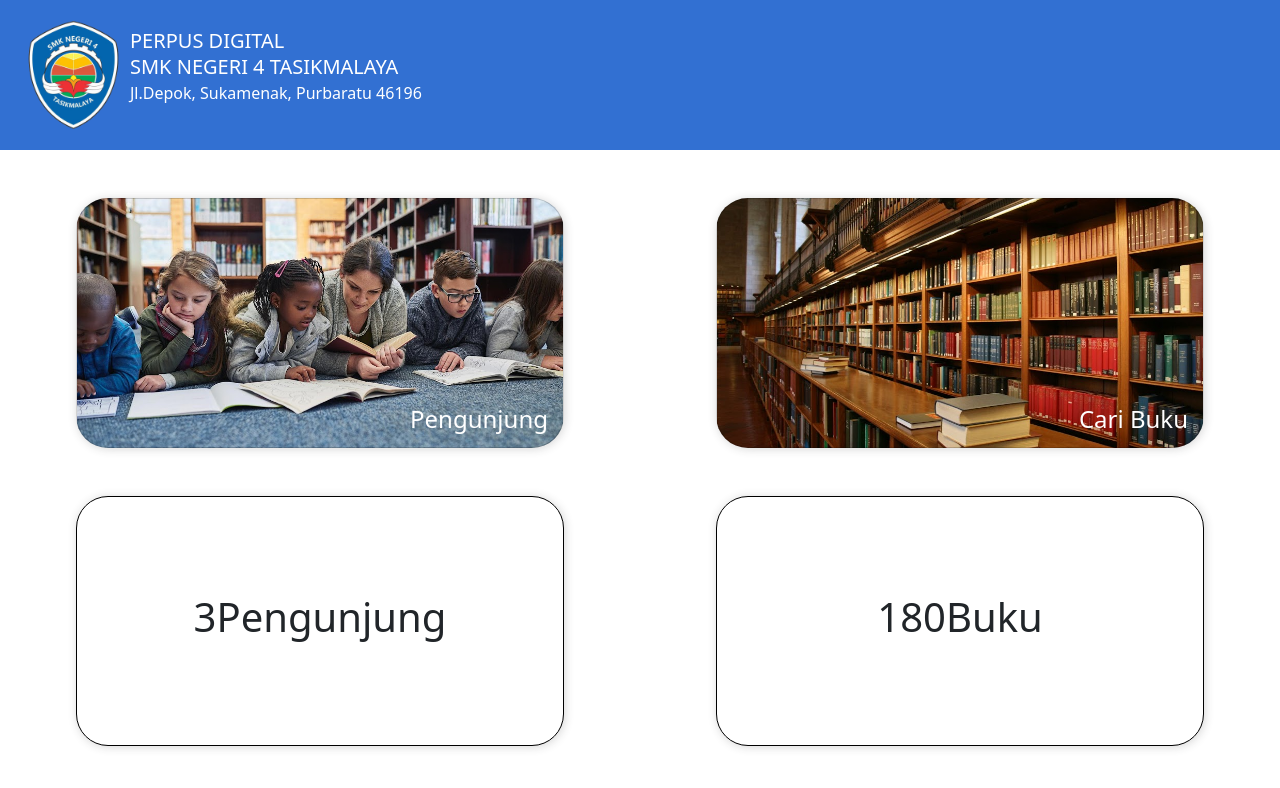
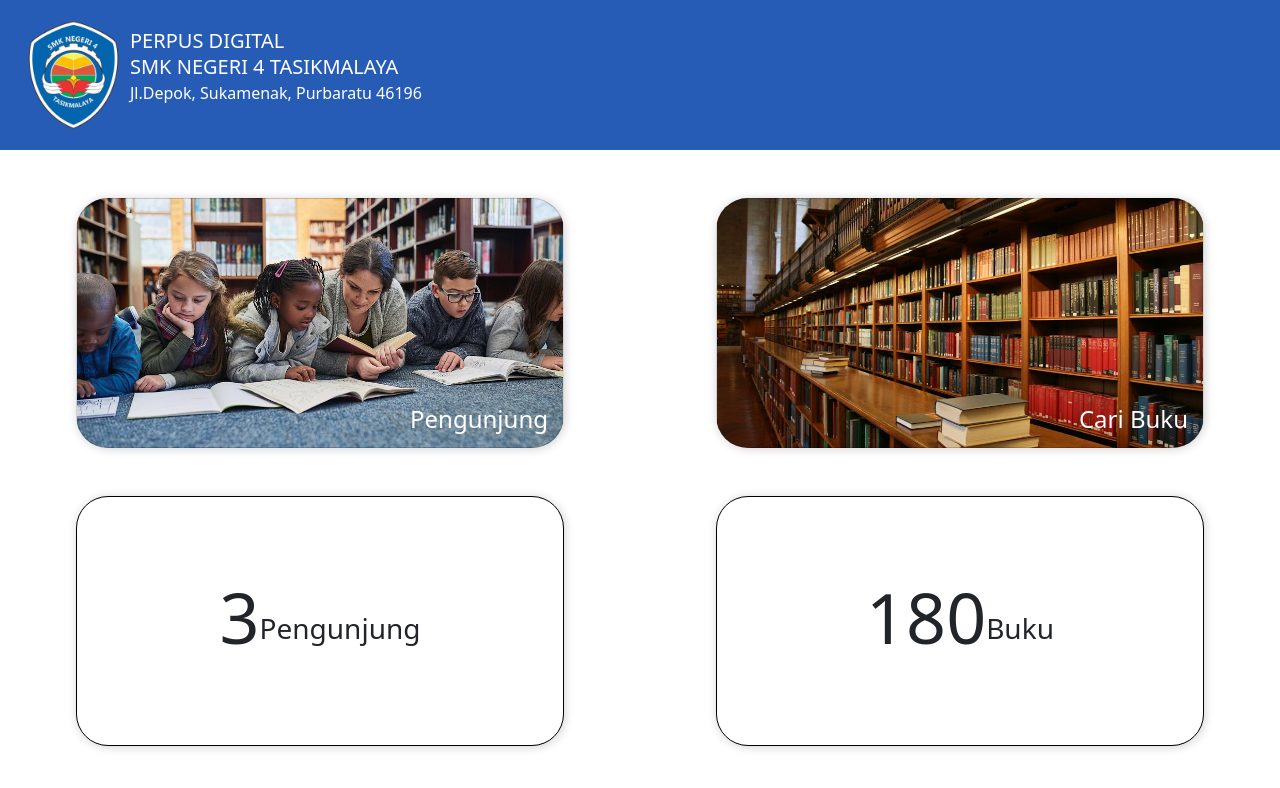
Before and after one commit to Tejar456/tefa-perpusdigital, a Nuxt app: page / in a window 1280 px wide. Shown: the top 788 px of the page. Built offline with nearby package versions, Linux system fonts and the light colour scheme.

Commit message:
Add files via upload

```diff
--- a/components/Header.vue
+++ b/components/Header.vue
@@ -20,7 +20,7 @@
     align-items: center;
     width: 100%;
     height: 150px;
-    background-color: #3270d2;
+    background-color: #265CB5;
     color: #fff;
   }
 
--- a/pages/buku/detail.vue
+++ b/pages/buku/detail.vue
@@ -19,7 +19,7 @@
 <style scoped>
 button {
   border: 1px solid #000;
-  background-color: #3270d2;
+  background-color: #265CB5;
   color: #fff;
   position: absolute;
   bottom: 30px;
@@ -30,6 +30,6 @@ button {
 button:hover {
   border: 1px solid #000;
   background-color: #fff;
-  color: #3270d2;
+  color: #265CB5;
 }
 </style>
--- a/pages/buku/index.vue
+++ b/pages/buku/index.vue
@@ -77,7 +77,7 @@
 
 button {
   border: 1px solid #000;
-  background-color: #3270d2;
+  background-color: #265CB5;
   color: #fff;
   position: absolute;
   bottom: 30px;
@@ -88,6 +88,6 @@ button {
 button:hover {
   border: 1px solid #000;
   background-color: #fff;
-  color: #3270d2;
+  color: #265CB5;
 }
 </style>
--- a/pages/index.vue
+++ b/pages/index.vue
@@ -24,16 +24,16 @@
       <div class="col-lg-6 kartu">
           <div class="card c2 rounded-5">
             <div class="card-body text">
-              <h1>3</h1>
-              <h1>Pengunjung</h1>
+              <h1 class="no">3</h1>
+              <h3 class="pt-4">Pengunjung</h3>
             </div>
           </div>
       </div>
       <div class="col-lg-6 kartu">
           <div class="card c2 rounded-5">
             <div class="card-body text">
-              <h1>180</h1>
-              <h1>Buku</h1>
+              <h1 class="no">180</h1>
+              <h3 class="pt-4">Buku</h3>
             </div>
           </div>
       </div>
@@ -44,7 +44,7 @@
 <style scoped>
 .card {
   height: 250px;
-  box-shadow: 1px 1px 10px #3333;
+  box-shadow: 1px 1px 10px #17161633;
 }
 
 .card.bg-pengunjung {
@@ -81,4 +81,8 @@
   justify-content: center;
   align-items: center;
 }
+
+.no {
+  font-size: 70px;
+}
 </style>
--- a/pages/pengunjung/index.vue
+++ b/pages/pengunjung/index.vue
@@ -38,7 +38,7 @@
 <style scoped>
 button {
   border: 1px solid #000;
-  background-color: #3270d2;
+  background-color: #265CB5;
   color: #fff;
   position: absolute;
   bottom: 30px;
@@ -49,6 +49,6 @@ button {
 button:hover {
   border: 1px solid #000;
   background-color: #fff;
-  color: #3270d2;
+  color: #265CB5;
 }
 </style>
--- a/pages/pengunjung/tambah.vue
+++ b/pages/pengunjung/tambah.vue
@@ -85,14 +85,14 @@ select {
 
 button {
   border: 1px solid #000;
-  background-color: #3270d2;
+  background-color: #265CB5;
   color: #fff;
 }
 
 button:hover {
   border: 1px solid #000;
   background-color: #fff;
-  color: #3270d2;
+  color: #265CB5;
 }
 
 .kembali {
```
